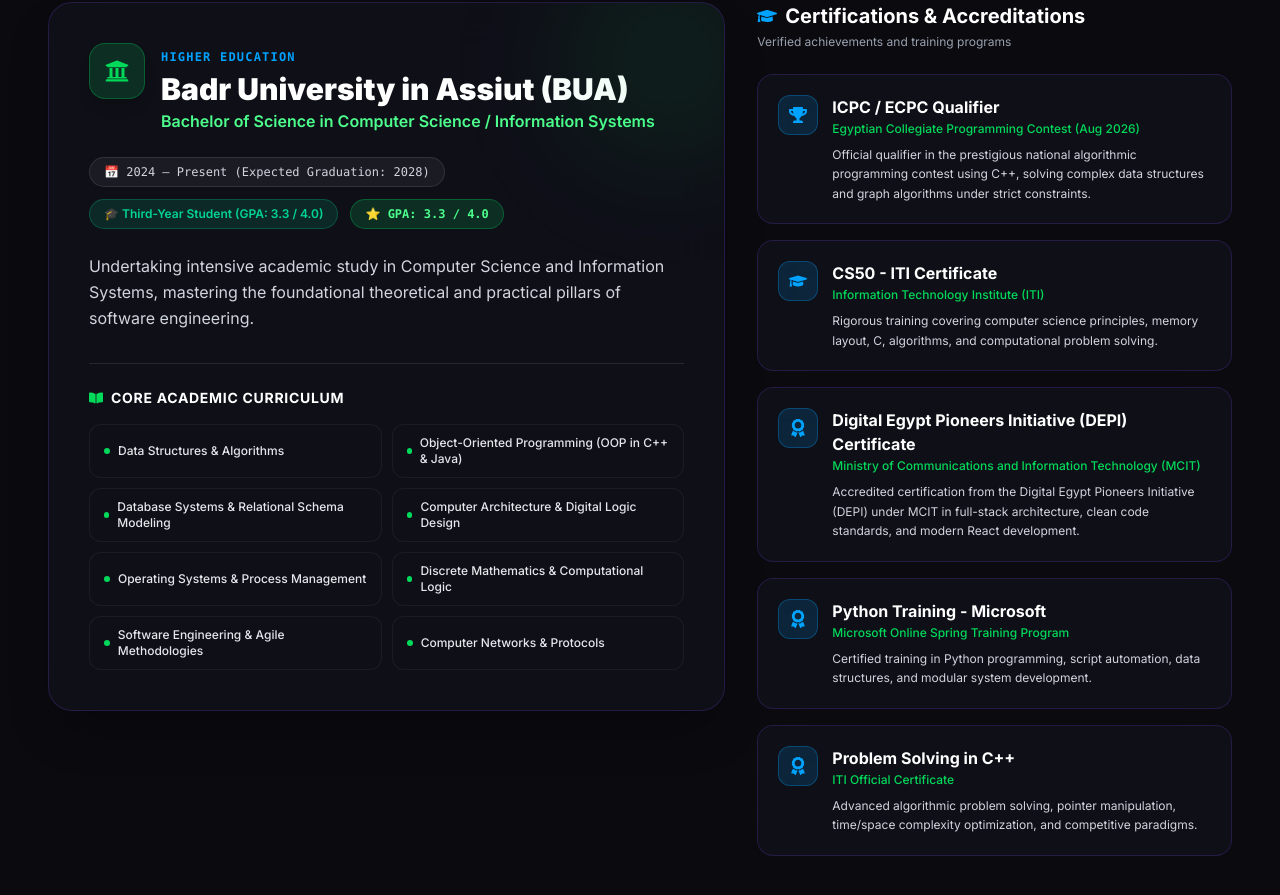
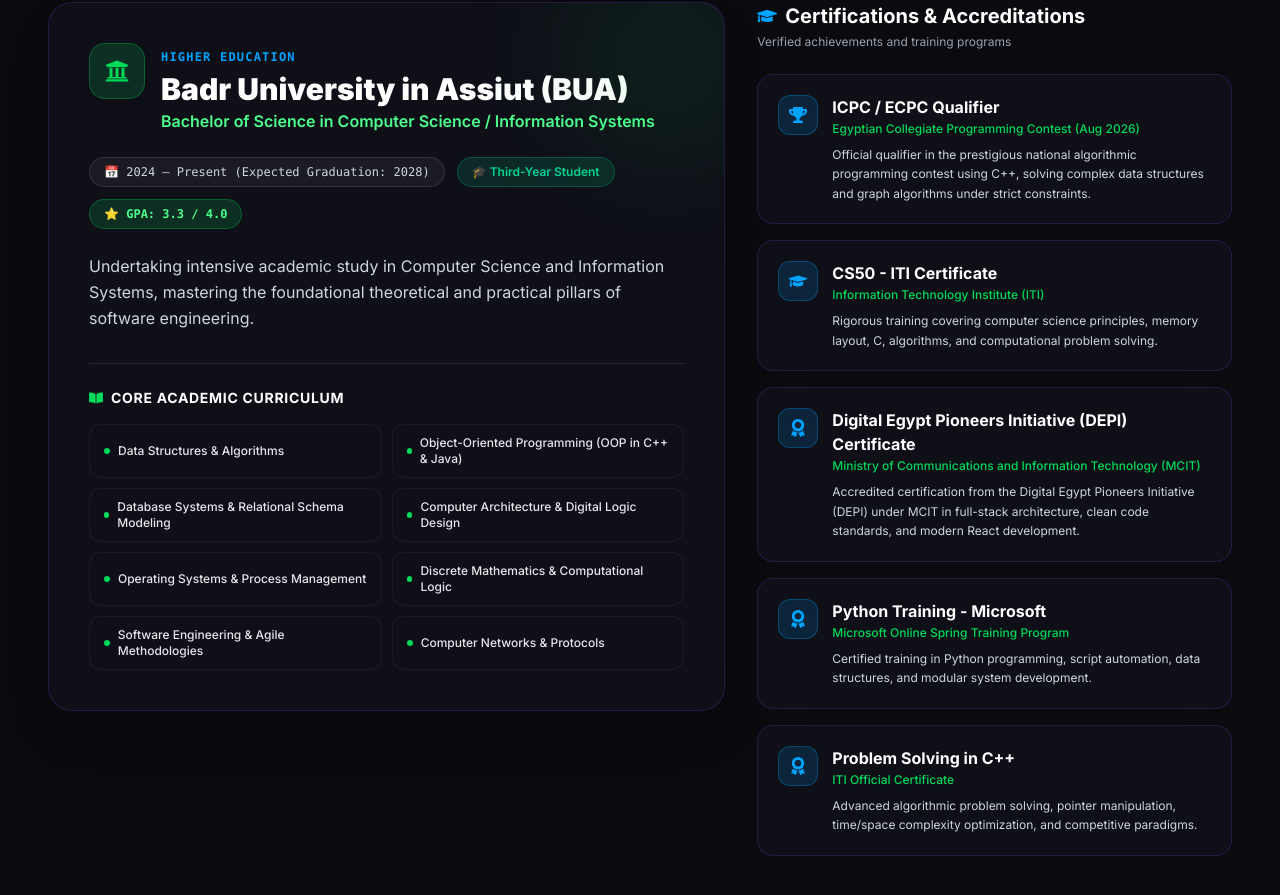
Before and after one commit to mdiaad03-cloud/portfolio-, a React (Vite) app: page / in a window 1280 px wide. Shown: the part 4251-5146 px from the top of the page. Built offline with nearby package versions, Linux system fonts and the light colour scheme.

Commit message:
fix: remove duplicate GPA display in education section

```diff
--- a/src/components/Education.jsx
+++ b/src/components/Education.jsx
@@ -3,7 +3,7 @@
  * Portfolio of Mohamed Diaa El-Din Samy
  * Education Component — Dedicated section for academic education at
  * Badr University in Assiut (BUA) and verified professional certifications.
- * Completely separated from About to provide maximum prominence.
+ * Clean, non-repetitive badges and layout.
  * =====================================================================
  */
 
@@ -59,12 +59,13 @@
             </div>
           </div>
 
+          {/* Clean, Non-Repetitive Badges */}
           <div className="flex flex-wrap items-center gap-3 mb-6">
             <span className="px-3.5 py-1.5 rounded-full bg-white/5 border border-white/10 text-xs font-mono text-gray-300 font-medium">
               📅 {edu.duration}
             </span>
             <span className="px-3.5 py-1.5 rounded-full bg-emerald-500/15 border border-emerald-500/30 text-xs font-semibold text-emerald-400">
-              🎓 {edu.status}
+              🎓 Third-Year Student
             </span>
             <span className="px-3.5 py-1.5 rounded-full bg-brand-400/15 border border-brand-400/30 text-xs font-bold text-brand-300 font-mono">
               ⭐ GPA: {edu.gpa}
--- a/src/data/personalData.js
+++ b/src/data/personalData.js
@@ -52,8 +52,8 @@
   email: "mdiaad03@gmail.com",
   university: "Badr University in Assiut",
   faculty: "Computer Science / Information Systems",
-  year: "Third-Year Student (GPA: 3.3 / 4.0)",
-  gpa: "3.3",
+  year: "Third-Year Student",
+  gpa: "3.3 / 4.0",
   profileImage: PROFILE_IMAGE,
 
   hero: {
@@ -153,12 +153,12 @@
     { name: "HTML5 / CSS3", icon: SiHtml5, color: "#E34F26", category: "Frontend" },
   ],
 
-  /* ── Education Section (With GPA 3.3) ────────────────────────── */
+  /* ── Education Section ───────────────────────────────────────── */
   education: {
     institution: "Badr University in Assiut (BUA)",
     degree: "Bachelor of Science in Computer Science / Information Systems",
     duration: "2024 – Present (Expected Graduation: 2028)",
-    status: "Third-Year Student (GPA: 3.3 / 4.0)",
+    status: "Third-Year Student",
     gpa: "3.3 / 4.0",
     description:
       "Undertaking intensive academic study in Computer Science and Information Systems, mastering the foundational theoretical and practical pillars of software engineering.",
@@ -244,7 +244,7 @@
     },
   ],
 
-  /* ── Professional Training & Internships (DEPI - 100% English) ─ */
+  /* ── Professional Training & Internships ─────────────────────── */
   training: [
     {
       role: "Full-Stack Software Fellow",
@@ -280,7 +280,7 @@
     },
   ],
 
-  /* ── Featured Projects (ECPC without github repo) ─────────────── */
+  /* ── Featured Projects ────────────────────────────────────────── */
   projects: [
     {
       id: "c2a-lap",
@@ -349,7 +349,7 @@
         "Advanced data structures: Segment Trees, Fenwick Trees, Disjoint Set Union (DSU)",
         "Memory efficiency and pointer management under strict competition memory limits",
       ],
-      github: null, // Official contest qualification, no GitHub repo
+      github: null,
       isCompetition: true,
       tags: ["C++ 17/20", "Algorithms", "Data Structures", "ECPC Qualifier", "Problem Solving"],
     },
```
